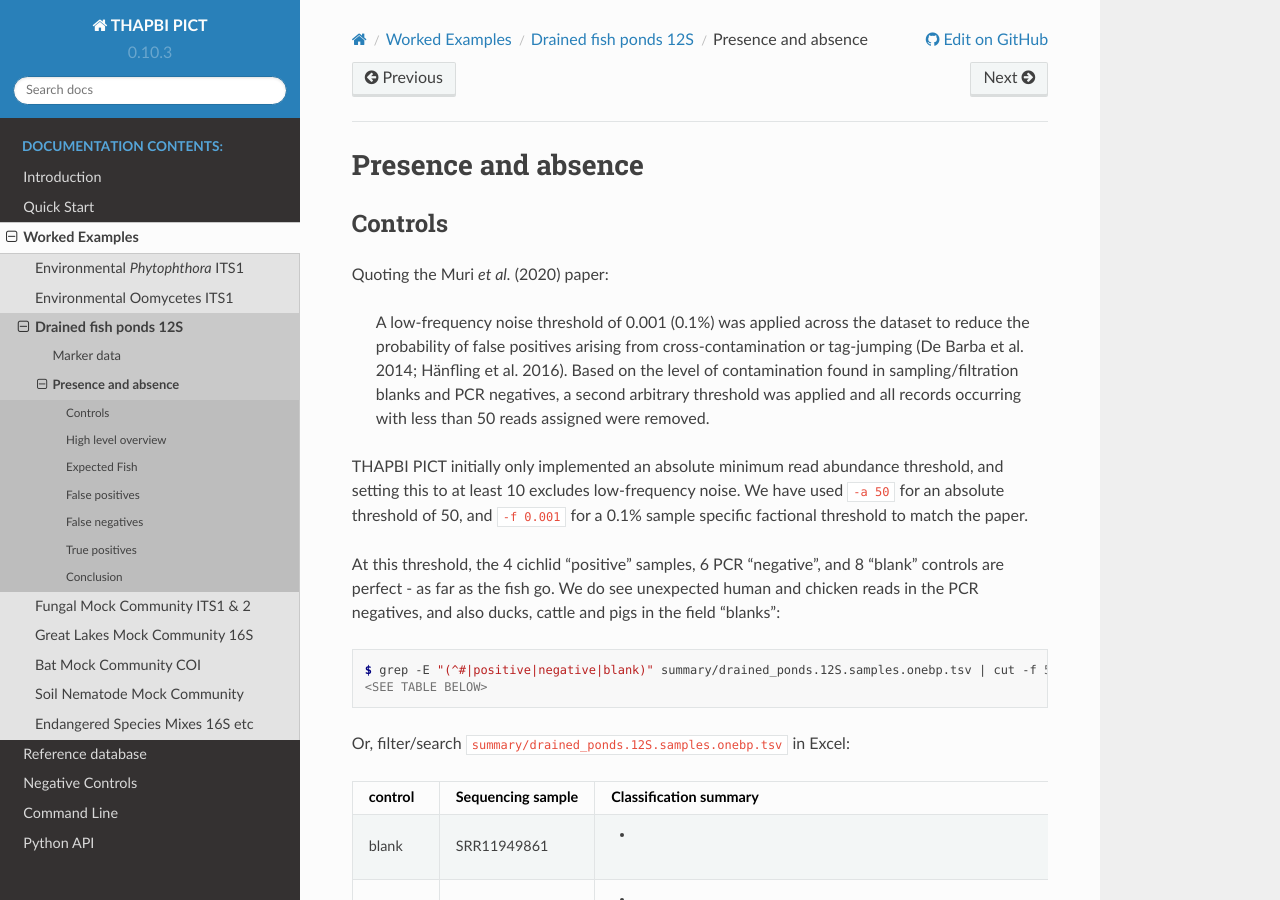
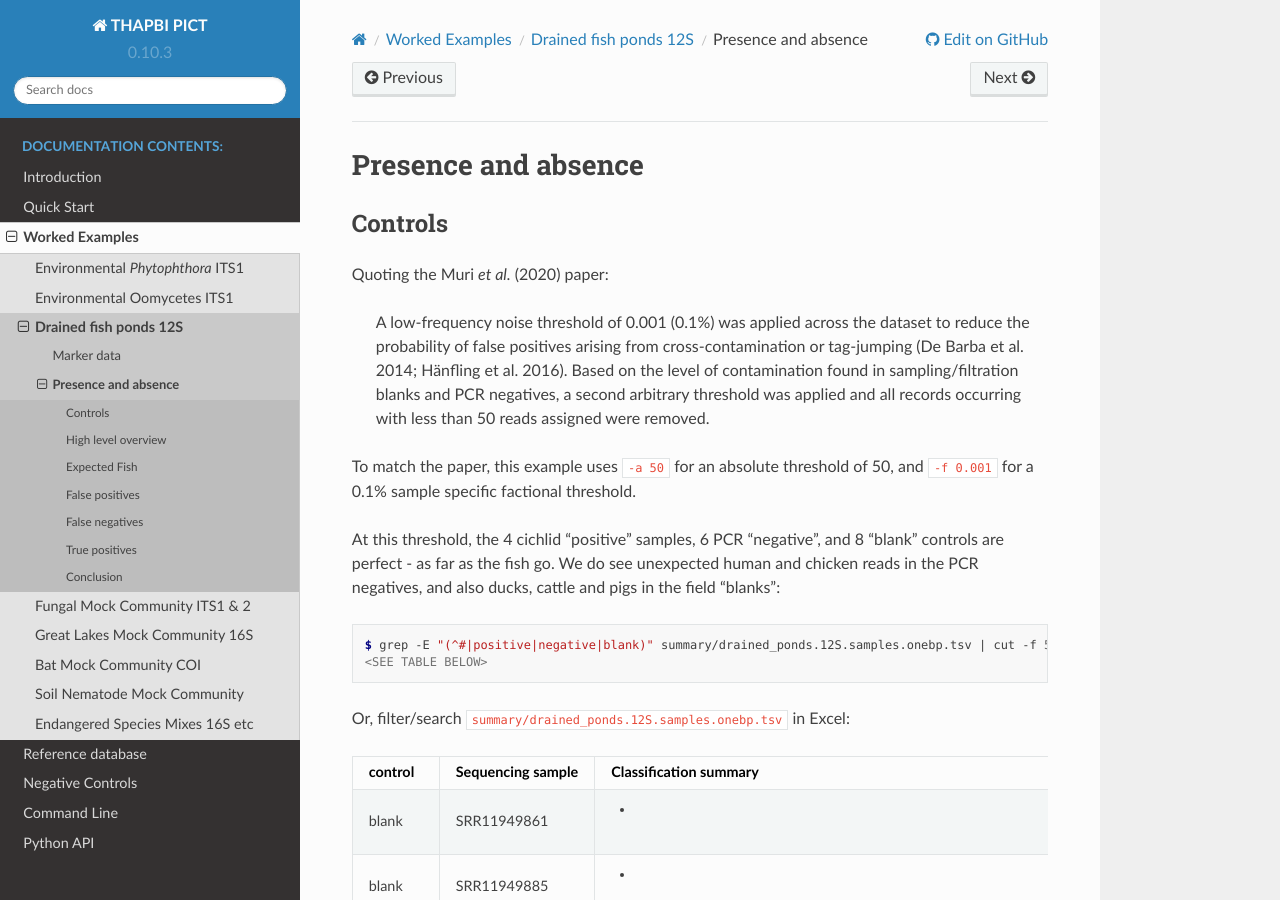
Before and after one commit to peterjc/thapbi-pict, a Sphinx documentation site: the page built from docs/examples/drained_ponds/presence_absence.rst, in a window 1280 px wide and 900 px high. Built offline with Sphinx 7.4.7 and the Read the Docs theme 2.0.0, drawn with Linux system fonts in a browser that asks for light colours; pages that are not in the unit, such as notebooks, are missing from menus.

Commit message:
Reword threshold paragraph
[ci skip]

```diff
--- a/docs/examples/drained_ponds/presence_absence.rst
+++ b/docs/examples/drained_ponds/presence_absence.rst
@@ -13,10 +13,8 @@ Quoting the Muri *et al.* (2020) paper:
     blanks and PCR negatives, a second arbitrary threshold was applied and all
     records occurring with less than 50 reads assigned were removed.
 
-THAPBI PICT initially only implemented an absolute minimum read abundance
-threshold, and setting this to at least 10 excludes low-frequency noise. We
-have used ``-a 50`` for an absolute threshold of 50, and ``-f 0.001`` for a
-0.1% sample specific factional threshold to match the paper.
+To match the paper, this example uses ``-a 50`` for an absolute threshold of
+50, and ``-f 0.001`` for a 0.1% sample specific factional threshold.
 
 At this threshold, the 4 cichlid "positive" samples, 6 PCR "negative", and 8
 "blank" controls are perfect - as far as the fish go. We do see unexpected
```
